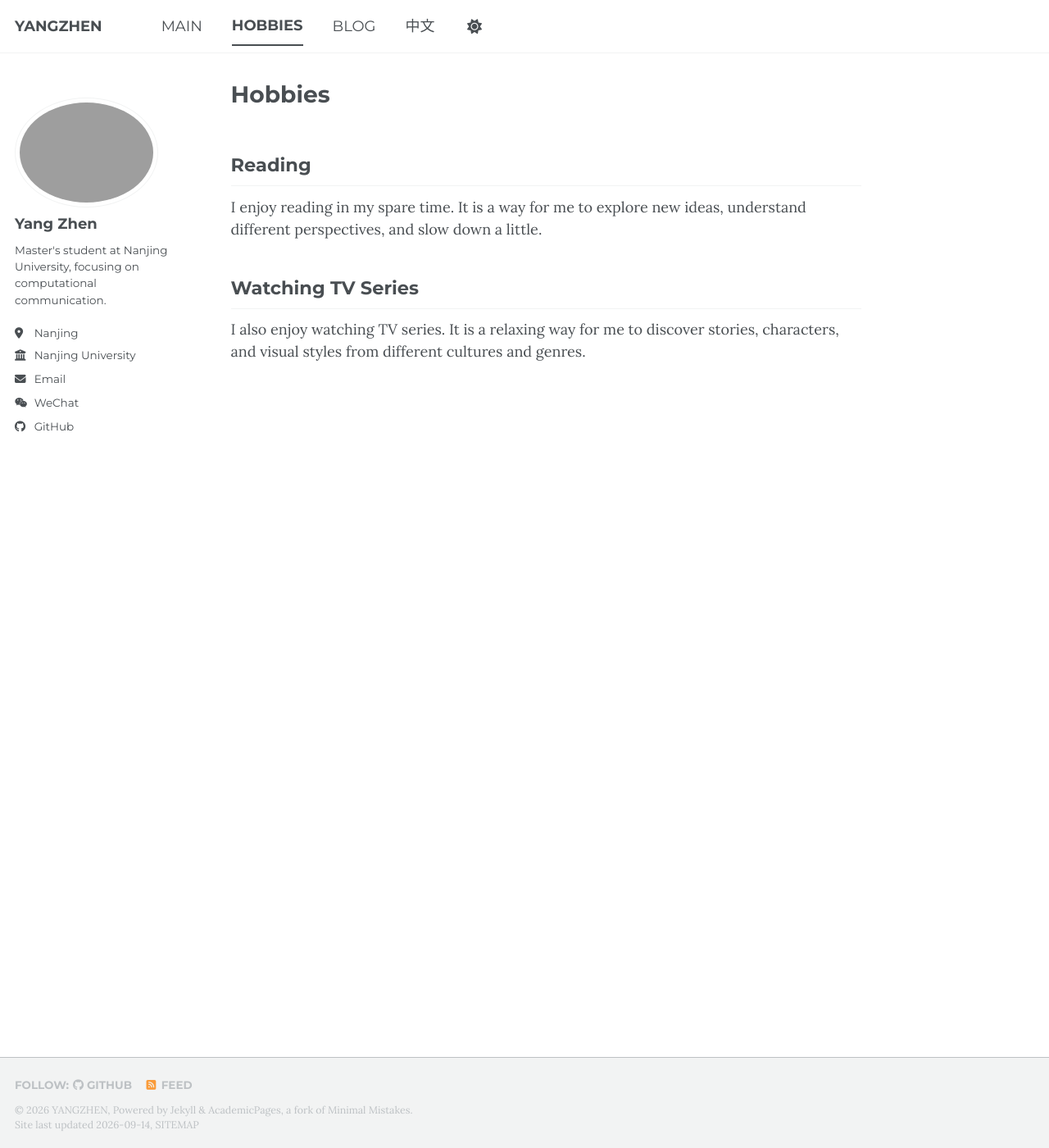
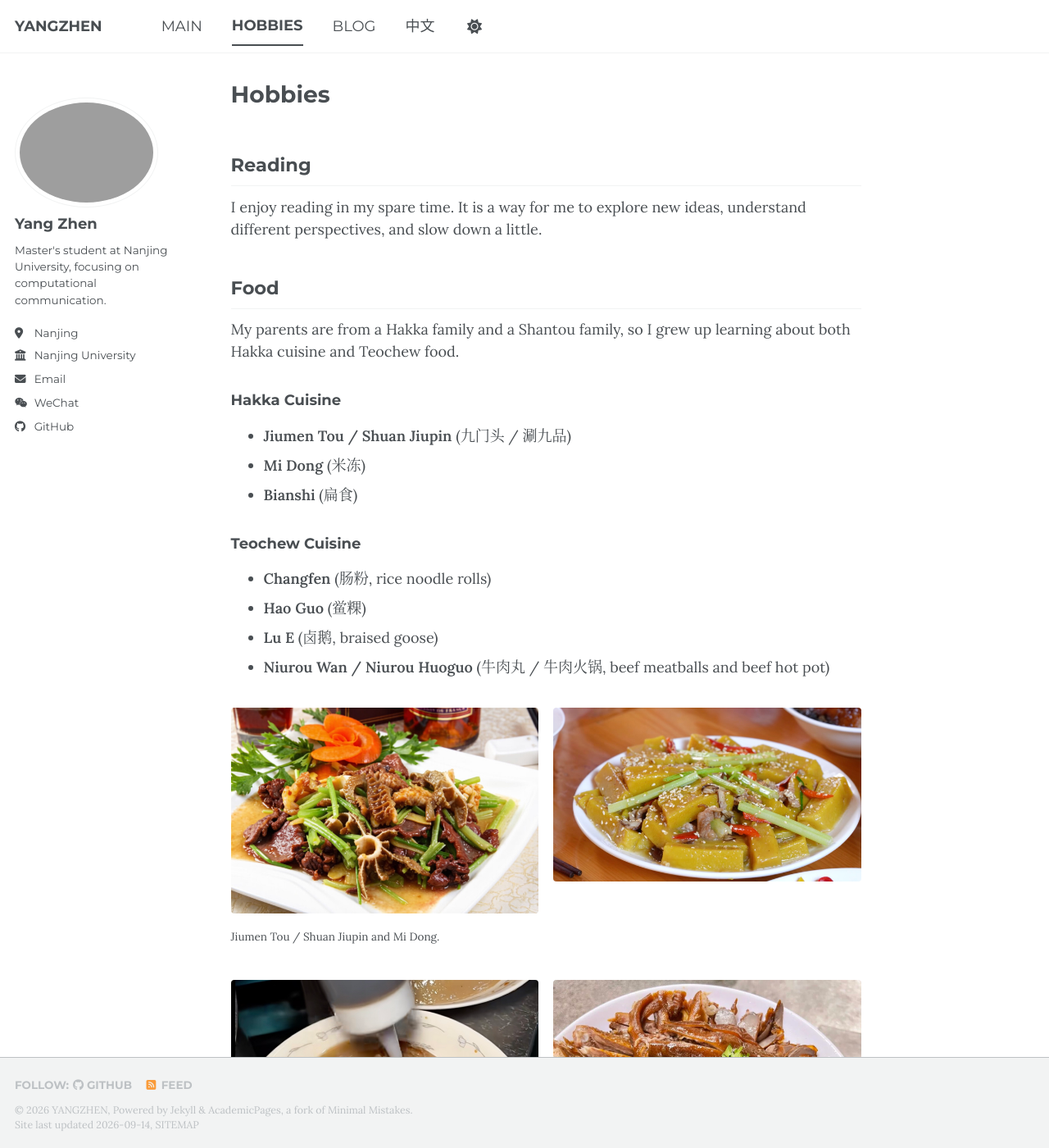
Before and after one commit to Yangzhen2003/yangzhen2003.github.io, a Jekyll site: the page built from _pages/hobbies.md, in a window 1280 px wide and 1400 px high. Shown: the whole window at 82% size. Built offline with Jekyll 4.4.1, drawn with Linux system fonts in a browser that asks for light colours; a style sheet for code colours, icons or effects is not loaded; some of the changed text lies outside the part shown.

Commit message:
Replace TV section with Hakka and Teochew food

```diff
--- a/_pages/hobbies.md
+++ b/_pages/hobbies.md
@@ -9,6 +9,31 @@ author_profile: true
 
 I enjoy reading in my spare time. It is a way for me to explore new ideas, understand different perspectives, and slow down a little.
 
-## Watching TV Series
+## Food
 
-I also enjoy watching TV series. It is a relaxing way for me to discover stories, characters, and visual styles from different cultures and genres.
+My parents are from a Hakka family and a Shantou family, so I grew up learning about both Hakka cuisine and Teochew food.
+
+### Hakka Cuisine
+
+- **Jiumen Tou / Shuan Jiupin** (九门头 / 涮九品)
+- **Mi Dong** (米冻)
+- **Bianshi** (扁食)
+
+### Teochew Cuisine
+
+- **Changfen** (肠粉, rice noodle rolls)
+- **Hao Guo** (鲎粿)
+- **Lu E** (卤鹅, braised goose)
+- **Niurou Wan / Niurou Huoguo** (牛肉丸 / 牛肉火锅, beef meatballs and beef hot pot)
+
+<figure class="half">
+  <img src="/images/food/jiumen-tou.jpg" alt="Jiumen Tou / Shuan Jiupin">
+  <img src="/images/food/mi-dong.jpg" alt="Mi Dong">
+  <figcaption>Jiumen Tou / Shuan Jiupin and Mi Dong.</figcaption>
+</figure>
+
+<figure class="half">
+  <img src="/images/food/hao-guo.jpg" alt="Hao Guo">
+  <img src="/images/food/braised-goose.jpg" alt="Lu E, braised goose">
+  <figcaption>Hao Guo and Lu E (braised goose).</figcaption>
+</figure>
```
Also changed, not shown: images/food/braised-goose.jpg (added), images/food/hao-guo.jpg (added), images/food/jiumen-tou.jpg (added), images/food/mi-dong.jpg (added).
